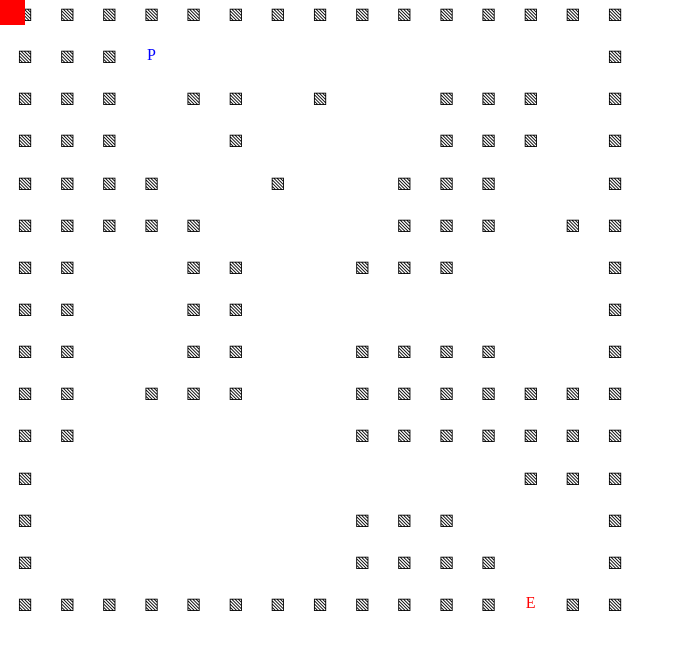
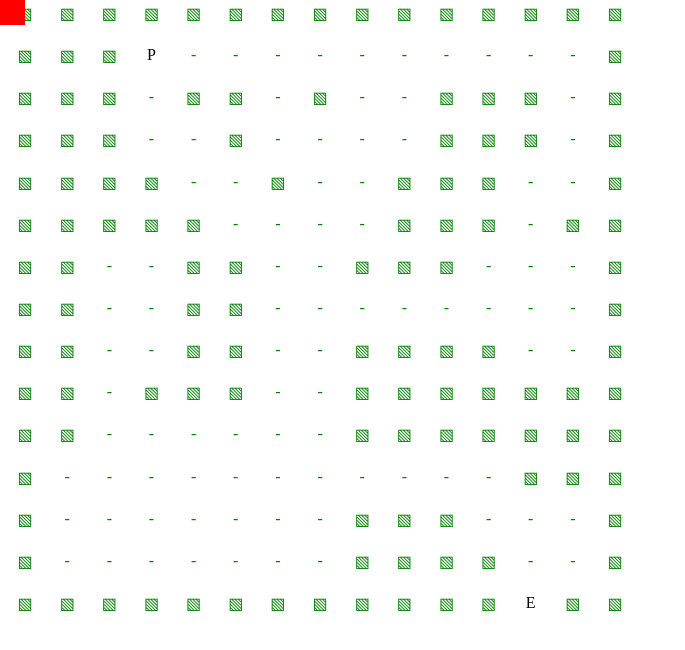
Before and after one commit to iClaimThisName/dungeon-crawler, a plain HTML site: page index.html in a window 1280 px wide. Shown: the whole page, without its empty margins (0-685 px from the left). Drawn offline with Linux system fonts and the light colour scheme.

Commit message:
started setVisibleTiles() function

```diff
--- a/css/mapStyle.css
+++ b/css/mapStyle.css
@@ -25,6 +25,7 @@
 
 .map > div {
     aspect-ratio: 1/1;
+    color: black;
 }
 
 .debug-button {
--- a/scripts/mapLogic.js
+++ b/scripts/mapLogic.js
@@ -2,7 +2,7 @@ const player = "P";
 const wallTile = "▧";
 const startTile = "S";
 const exitTile = "E";
-const pathTile = " ";
+const pathTile = "-";
 const chestTile = "c";
 const monsterTile = "m";
 const emptyTile = "n";
@@ -274,6 +274,7 @@ const printMap = () => {
     const cols = mapArray.length;
     const rows = mapArray[0].length;
     const grid = document.querySelector(".map");
+    let i = 0;
 
     while (grid.lastChild) {
         grid.removeChild(grid.lastChild);
@@ -288,6 +289,8 @@ const printMap = () => {
         for (element in mapArray[currentRow]) {
             newDiv = document.createElement("div");
             newDiv.textContent = mapArray[currentRow][element];
+            newDiv.setAttribute("id", "div" + i);
+            i++;
 
             switch (mapArray[currentRow][element]) {
                 case exitTile:
--- a/scripts/playerLogic.js
+++ b/scripts/playerLogic.js
@@ -8,6 +8,56 @@ let keyDown;
 const setWin = () => {
     console.log("You found the exit! Congrats, you win");
     gameWon = true;
+};
+
+const setVisibleTiles = () => {
+    //--make every tile except the player black
+    //-- get tiles directly around the player
+    //if not exit, make it white
+    //if exit, make it yellow
+
+    const getChildNum = (rows, items) => {
+        const childNum =
+            Number(mapArray[0].length) * Number(rows) + Number(items);
+        return childNum;
+    };
+
+    const bordersPlayer = (row, element) => {
+        if (
+            mapArray[row][element] ===
+                mapArray[playerPos[0] - 1][playerPos[1]] ||
+            mapArray[row][element] ===
+                mapArray[playerPos[0] + 1][playerPos[1]] ||
+            mapArray[row][element] ===
+                mapArray[playerPos[0]][playerPos[1] - 1] ||
+            mapArray[row][element] === mapArray[playerPos[0]][playerPos[1] + 1]
+        ) {
+            return true;
+        } else {
+            return false;
+        }
+    };
+
+    for (element in mapArray) {
+        let currentRow = element;
+
+        for (element in mapArray[currentRow]) {
+            let child = document.querySelector(
+                `#div${getChildNum(currentRow, element)}`,
+            );
+
+            console.log(child);
+
+            if (
+                mapArray[currentRow][element] != player &&
+                bordersPlayer(currentRow, element)
+            ) {
+                child.style.color = "green";
+            } else {
+                child.style.color = "black";
+            }
+        }
+    }
 };
 
 const movePlayer = (dir) => {
@@ -104,6 +154,7 @@ const movePlayer = (dir) => {
 
         mapArray[playerPos[0]][playerPos[1]] = player;
         printMap();
+        setVisibleTiles();
         console.log("steps taken: " + steps);
     }
 };
@@ -147,3 +198,4 @@ document.addEventListener("keyup", (event) => {
 
 movePlayer("start");
 printMap();
+setVisibleTiles();
```
